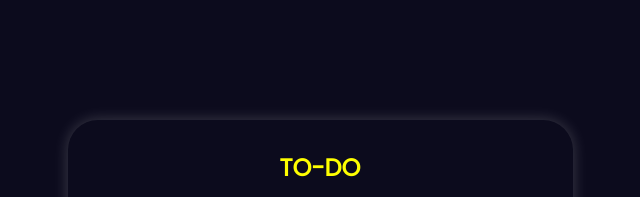
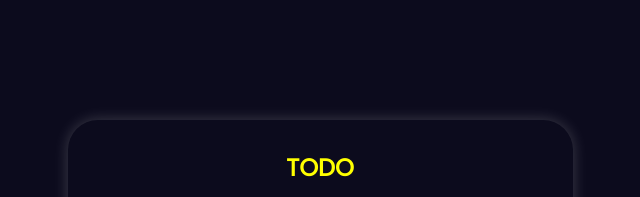
Before and after one commit to abkn9977/Todo-App, a plain HTML site: page index.html in a window 1280 px wide. Shown: the top 197 px of the page, 320-960 px from the left. Drawn offline with nearby package versions, Linux system fonts and the light colour scheme.

Commit message:
Update index.html

```diff
--- a/index.html
+++ b/index.html
@@ -15,10 +15,9 @@
 </head>
 
 <body>
-
     <div class="todo-container">
         <div class="todo">
-            <div class="todo-title">TO-DO</div>
+            <div class="todo-title">TODO</div>
             <div class="todo-form">
                 <p>What's the task ??</p>
                 <form id="todoForm">
@@ -26,13 +25,9 @@
                     <button class="add-btn" id="add"><i class="fas fa-plus"></i></button>
                 </form>
             </div>
-            <div class="todo-list" id="todoList">
-            </div>
+            <div class="todo-list" id="todoList"></div>
         </div>
     </div>
-
-
-
 </body>
 
 </html>
```
